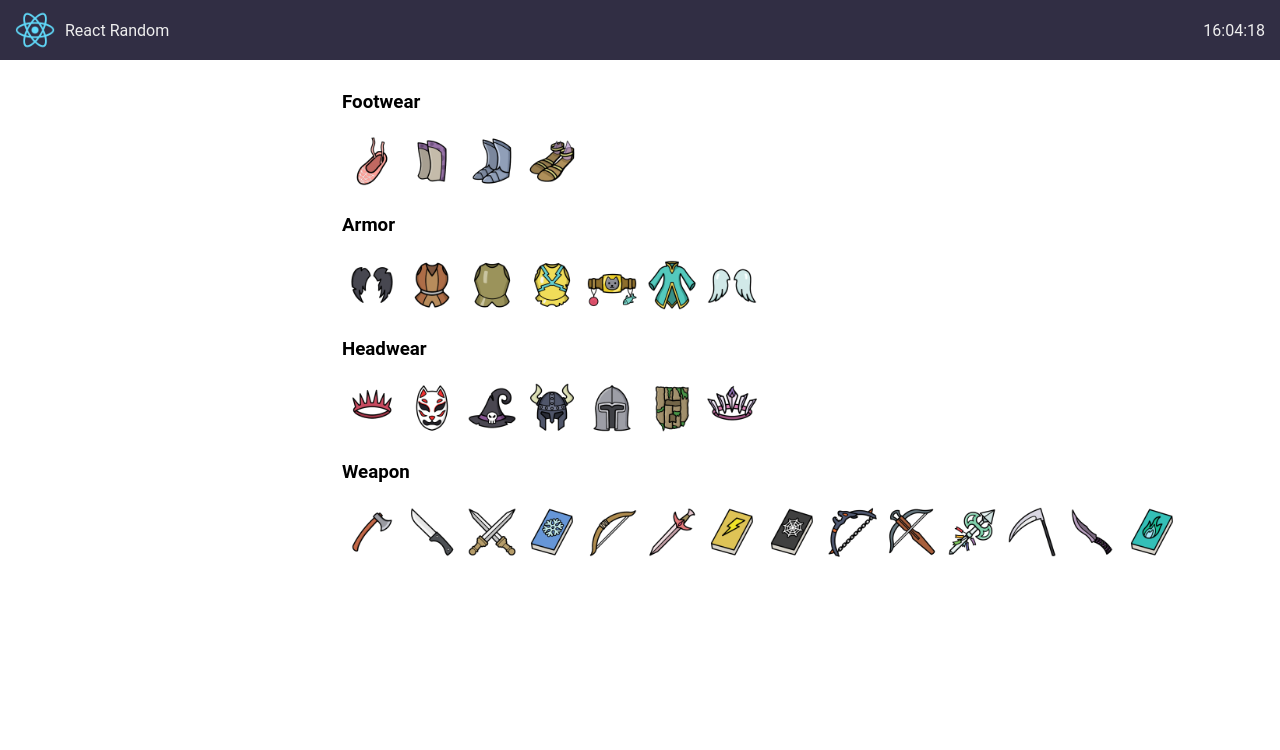
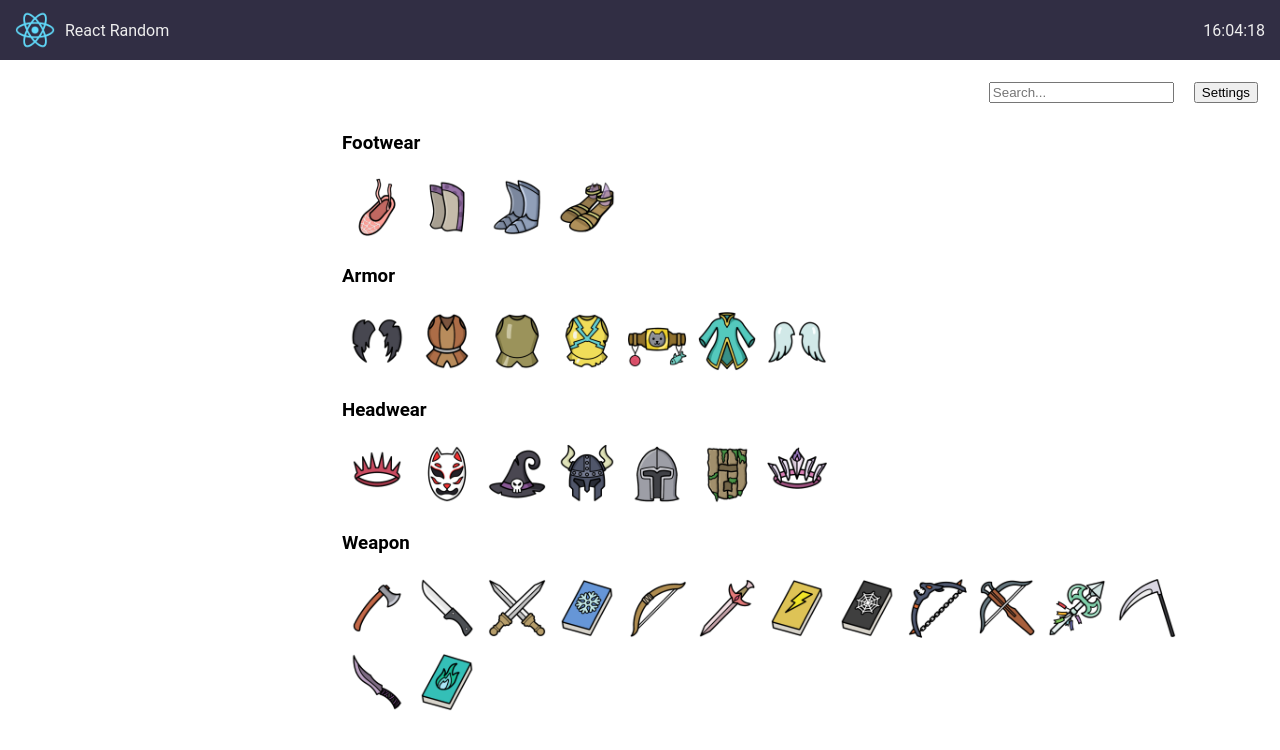
Before and after one commit to sunDalik/React-Random, a React (Create React App) app: page /platinum_playable in a window 1280 px wide. Shown: the top 750 px of the page. Built offline with nearby package versions, Linux system fonts and the light colour scheme.

Commit message:
Add settings using context api

```diff
--- a/src/platinum_playable/ItemBlock.js
+++ b/src/platinum_playable/ItemBlock.js
@@ -1,9 +1,12 @@
+import { useContext } from "react";
+import { PlatinumPlayableSettingsContext } from "./PlatinumPlayable";
 import "./platinum_playable.scss";
 
 const ItemBlock = ({ itemData, onHover = () => { } }) => {
+    const { bigIconSize } = useContext(PlatinumPlayableSettingsContext);
     return (
         <div>
-            <img className="item-block_image" src={itemData.imagePath} alt={itemData.name} onMouseOver={() => onHover(itemData)} onMouseLeave={() => onHover(null)} />
+            <img className={`item-block_image ${bigIconSize ? "big-image" : "small-image"}`} src={itemData.imagePath} alt={itemData.name} onMouseOver={() => onHover(itemData)} onMouseLeave={() => onHover(null)} />
         </div>
     );
 }
--- a/src/platinum_playable/PlatinumPlayable.js
+++ b/src/platinum_playable/PlatinumPlayable.js
@@ -2,19 +2,37 @@ import "./platinum_playable.scss";
 import { itemData } from "./item_data";
 import ItemBlock from "./ItemBlock";
 import ItemDescriptionBox from "./ItemDescriptionBox";
-import { useState } from "react";
+import { createContext, useState } from "react";
+import SearchBar from "./SearchBar";
+import SettingsBox from "./SettingsBox";
+
+export const PlatinumPlayableSettingsContext = createContext();
 
 const PlatinumPlayable = () => {
     const [currentItem, setCurrentItem] = useState(null);
+
+    const [bigIconSize, setBigIconSize] = useState(true);
+    const [sortReverse, setSortReverse] = useState(false);
 
     const onItemBlockHover = (item) => {
         setCurrentItem(item);
     }
 
+    const sortItems = (items) => {
+        items.sort((a, b) => a.rarity - b.rarity || a.name.localeCompare(b.name));
+        if (sortReverse) items.reverse();
+        return items;
+    }
+
     return (
+        <PlatinumPlayableSettingsContext.Provider value={{ bigIconSize, setBigIconSize, sortReverse, setSortReverse }}>
+            <div className="header-flexbox">
+                <SearchBar />
+                <SettingsBox />
+            </div>
             <div className="playable-platinum-parent">
                 <ItemDescriptionBox itemData={currentItem} />
-            <div className="flexbox_main">
+                <div className="flexbox-main">
                     {
                         Object.entries(itemData.reduce((acc, curr) => {
                             acc[curr.type] = acc[curr.type] || [];
@@ -23,14 +41,15 @@ const PlatinumPlayable = () => {
                         }, {})).map((entry, index) => {
                             return <div key={index}>
                                 <h3>{entry[0]}</h3>
-                            <div className="flexbox_category">
-                                {entry[1].sort((a, b) => a.rarity - b.rarity || a.name.localeCompare(b.name)).map((item, index) => <ItemBlock itemData={item} key={index} onHover={onItemBlockHover} />)}
+                                <div className="flexbox-category">
+                                    {sortItems(entry[1]).map((item, index) => <ItemBlock itemData={item} key={index} onHover={onItemBlockHover} />)}
                                 </div>
                             </div>
                         })
                     }
                 </div>
             </div>
+        </PlatinumPlayableSettingsContext.Provider>
     );
 }
 
--- /dev/null
+++ b/src/platinum_playable/SearchBar.js
@@ -0,0 +1,13 @@
+import { useContext } from "react";
+import { PlatinumPlayableSettingsContext } from "./PlatinumPlayable";
+import "./platinum_playable.scss";
+
+const SearchBar = () => {
+    return (
+        <div>
+            <input placeholder="Search..."></input>
+        </div>
+    );
+}
+
+export default SearchBar;
--- /dev/null
+++ b/src/platinum_playable/SettingsBox.js
@@ -0,0 +1,22 @@
+import { useContext, useState } from "react";
+import { PlatinumPlayableSettingsContext } from "./PlatinumPlayable";
+import "./platinum_playable.scss";
+
+const SettingsBox = () => {
+    const { bigIconSize, setBigIconSize, sortReverse, setSortReverse } = useContext(PlatinumPlayableSettingsContext);
+    const [isOpen, setIsOpen] = useState(false);
+
+    return (
+        <div>
+            <button onClick={() => setIsOpen(!isOpen)}>Settings</button>
+            <div className="settings-box">
+                <div className="settings-box_inner" style={{ display: isOpen ? "block" : "none" }}>
+                    Big icons <input type="checkbox" onChange={(e) => setBigIconSize(e.target.checked)} />
+                    Reverse sort <input type="checkbox" onChange={(e) => setSortReverse(e.target.checked)} />
+                </div>
+            </div>
+        </div>
+    );
+}
+
+export default SettingsBox;
--- a/src/platinum_playable/platinum_playable.scss
+++ b/src/platinum_playable/platinum_playable.scss
@@ -1,18 +1,43 @@
-.flexbox_category {
+.flexbox-category {
     display: flex;
     flex-direction: row;
     flex-wrap: wrap;
 
 }
 
-.flexbox_main {
+.flexbox-main {
     display: flex;
     flex-direction: column;
 }
 
+.header-flexbox {
+    display: flex;
+    flex-direction: row;
+    align-items: center;
+    justify-content: flex-end;
+
+    >* {
+        margin: 0 10px;
+    }
+}
+
+.settings-box {
+    position: absolute;
+    width: 0;
+}
+
+.settings-box_inner {
+    position: relative;
+    top: 10px;
+    right: 60px;
+    width: 110px;
+    border: 1px solid gray;
+    padding: 10px;
+    background: #eeeeee;
+}
+
 .item-block_image {
-    width: 60px;
-    height: 60px;
+
     box-sizing: border-box;
     padding: 5px 5px;
 
@@ -22,6 +47,16 @@
         transform: scale(1.25);
         cursor: help;
     }
+}
+
+.small-image {
+    width: 50px;
+    height: 50px;
+}
+
+.big-image {
+    width: 70px;
+    height: 70px;
 }
 
 .item-description_parent {
```
Lines whose indentation alone changed are shown as unchanged.
